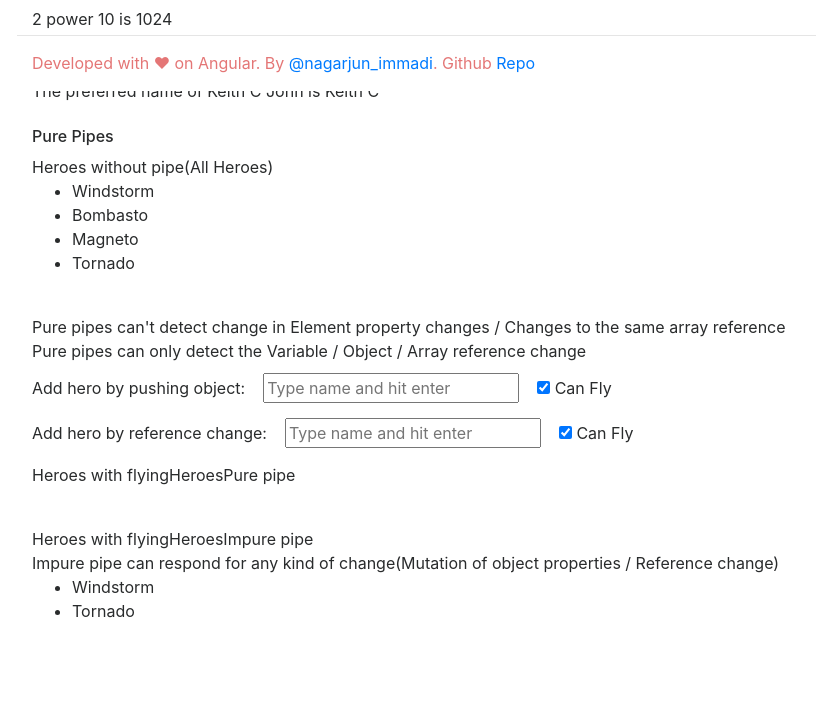
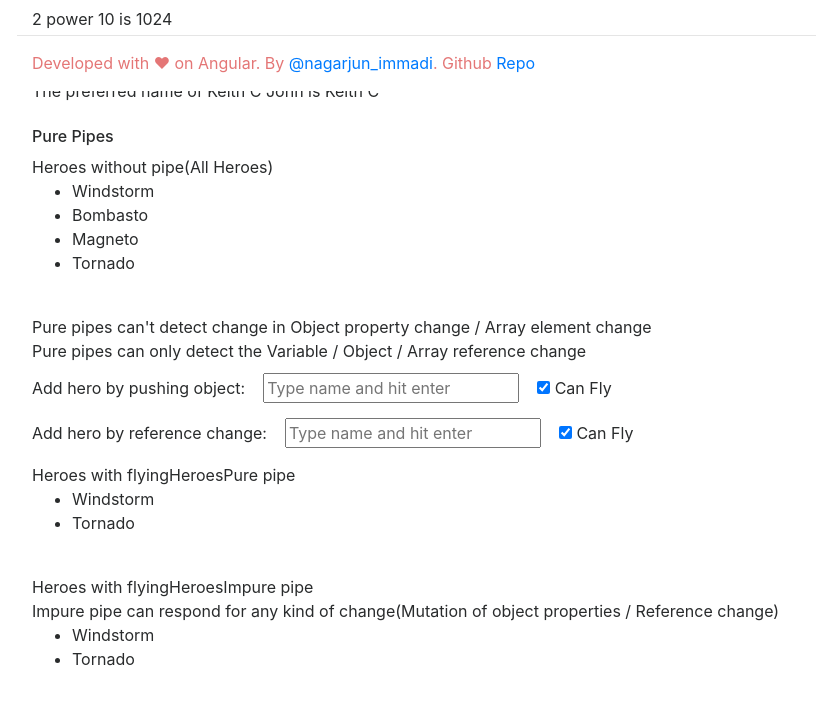
Before and after one commit to anshupanda/angular-fundamentals, an Angular app: page /components-templates/pipes in a window 1280 px wide. Shown: the part 709-1414 px from the top of the page, without its empty margins (53-869 px from the left). Built offline with nearby package versions, Linux system fonts and the light colour scheme.

Commit message:
pipes changes

```diff
--- a/src/app/components-templates/pipes/pipes/pipes.component.html
+++ b/src/app/components-templates/pipes/pipes/pipes.component.html
@@ -25,7 +25,7 @@
 </ul>
 
 <br>
-<div>Pure pipes can't detect change in Element property changes / Changes to the same array reference</div>
+<div>Pure pipes can't detect change in Object property change / Array element change</div>
 <div>Pure pipes can only detect the Variable / Object / Array reference change</div>
 
 <div style="margin: 10px 0px;">
@@ -42,7 +42,7 @@
 
 <div>Heroes with flyingHeroesPure pipe</div>
 <ul>
-  <li *ngFor="let hero of canFlyHeros">{{ hero.name }}</li>
+  <li *ngFor="let hero of (heroes | flyingHeroesPure)">{{ hero.name }}</li>
 </ul>
 
 <br>
--- a/src/app/components-templates/simple-todo/simple-todo.component.html
+++ b/src/app/components-templates/simple-todo/simple-todo.component.html
@@ -4,3 +4,7 @@
 <br>
 <div>User Actions:</div>
 <div *ngFor="let action of userActions">{{ action }}</div>
+
+<br>
+<h6>Async Pipe - Print user action</h6>
+<div>{{ tracker.todoObservable$ | async }}</div>
--- a/src/app/components-templates/simple-todo/simple-todo.component.ts
+++ b/src/app/components-templates/simple-todo/simple-todo.component.ts
@@ -1,4 +1,5 @@
 import { Component, OnInit } from '@angular/core';
+import { Observable } from 'rxjs';
 
 import { TodoTrackerService } from './todo-tracker.service';
 
@@ -12,13 +13,12 @@ export class SimpleTodoComponent implements OnInit {
 
   userActions = [];
 
-  constructor(private tracker: TodoTrackerService) {
+  constructor(public tracker: TodoTrackerService) {}
+
+  ngOnInit() {
     this.tracker.todoObservable$.subscribe(todoAction => {
       this.userActions.push(todoAction);
     });
-  }
-
-  ngOnInit() {
   }
 
   todos = [
```
